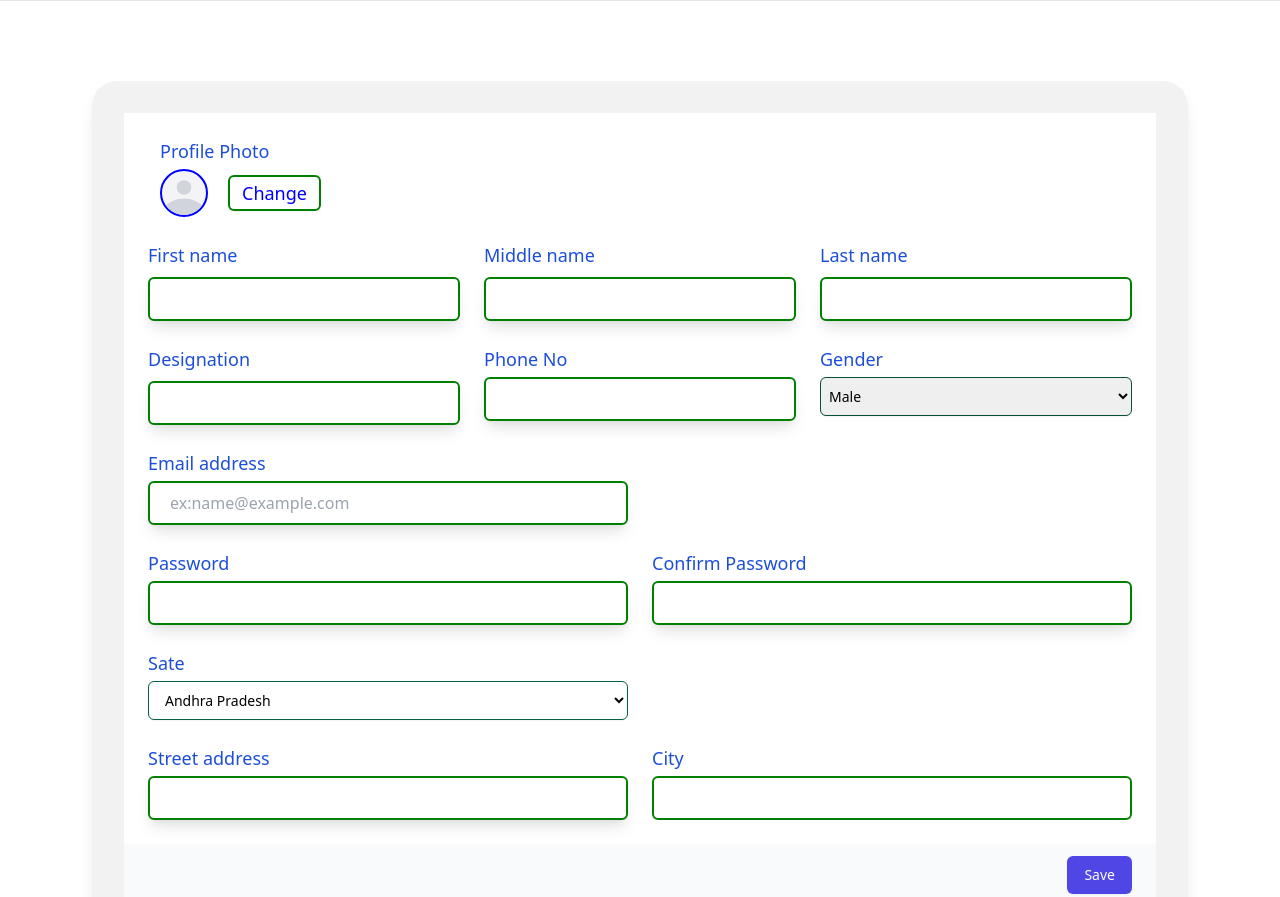
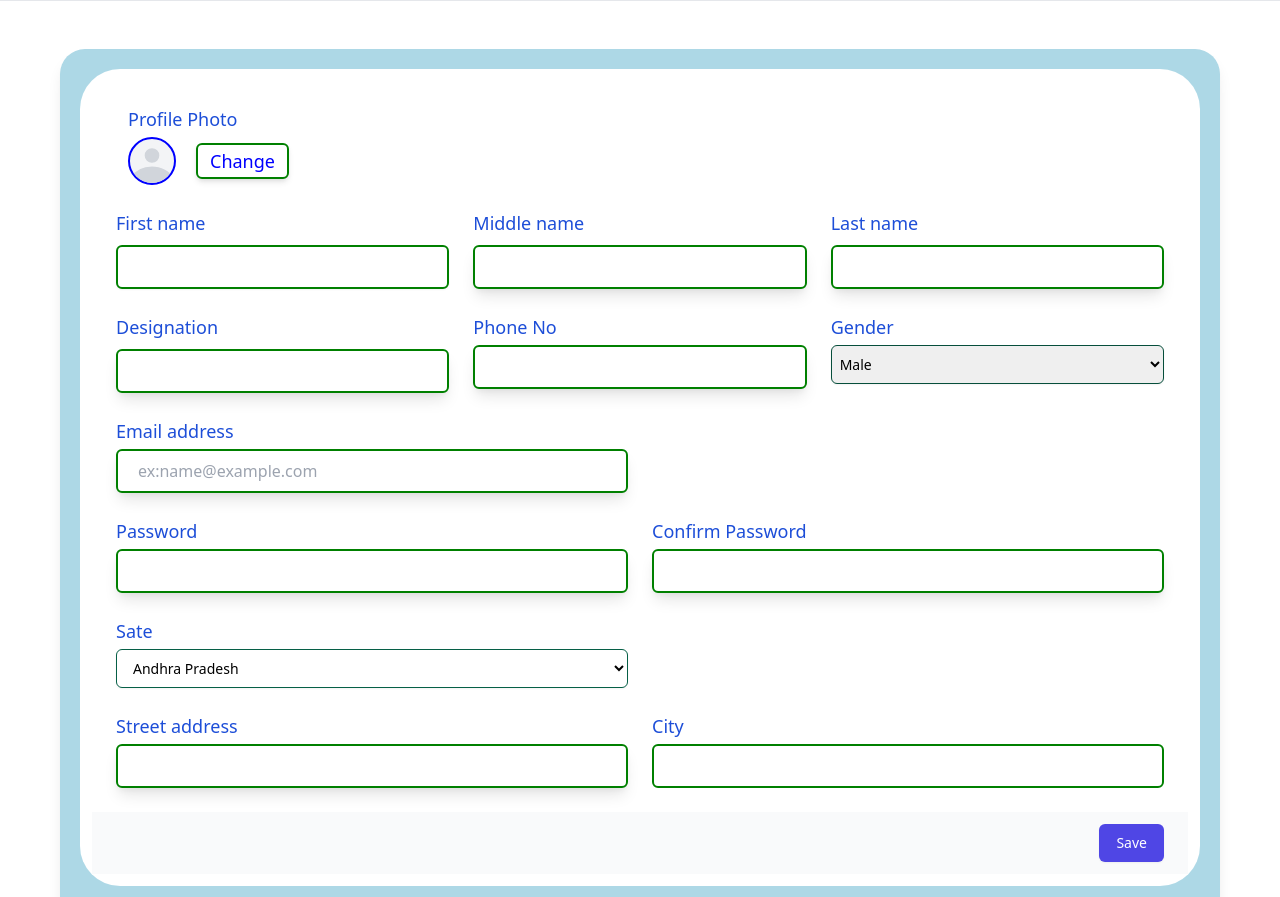
Before and after one commit to johnylogic/Assignments, a plain HTML site: page index.html in a window 1280 px wide. Shown: the top 897 px of the page. Drawn offline with nearby package versions, Linux system fonts and the light colour scheme.

Commit message:
Added border colour

```diff
--- a/index.html
+++ b/index.html
@@ -17,12 +17,12 @@
         </div>
     </div>
     <!--boder line-->
-    <div class="animate__animated animate__backInRight" style="padding: 5rem; ">
-        <div class="mx-3 py-5 shadow-lg" style=" background-color: #f2f2f2; border-radius: 25px;">
+    <div class="animate__animated animate__backInRight" style="padding: 3rem; ">
+        <div class="mx-3 py-5 shadow-lg" style=" background-color: lightblue; border-radius: 25px;">
 
             <div class="mx-5 md:mt-0 md:col-span-2">
                 <form action="" method="POST" onsubmit="return checkForm(this);">
-                    <div class="p-3 mb-5 bg-light rounded">
+                    <div class="p-3 mb-5 bg-light rounded" style=" background-color: #ffffff; border-radius: 40px;">
                         <div class="px-4 py-5 bg-white sm:p-6">
                             <div class="grid grid-cols-6 gap-6">
 
@@ -39,7 +39,7 @@
                                             </svg>
                                         </span>
                                         <button type="button"
-                                            class="ml-5 bg-white py-2 px-3 border border-gray-300 rounded-md shadow-sm text-lg leading-4 font-medium text-gray-700
+                                            class="ml-5 bg-white py-2 px-3 border border-gray-300 rounded-md shadow-md text-lg leading-4 font-medium text-gray-700
                                             hover:bg-gray-50 focus:outline-none focus:ring-2 focus:ring-offset-2 focus:ring-indigo-500"
                                             style="color: blue; border: 2px solid green">
                                             Change
@@ -51,7 +51,7 @@
                                     <label for="first-name" class="block text-lg font-medium text-blue-700">
                                         First name</label>
                                     <input type="text" name="first-name" id="first-name" autocomplete="given-name"
-                                        class=" mt-2 focus:ring-indigo-500 focus:border-indigo-500 block w-full shadow-lg sm:text-sm border-black-300 rounded-md"
+                                        class=" mt-2 focus:ring-indigo-500 focus:border-indigo-500 block w-full shadow-sm sm:text-sm border-black-300 rounded-md"
                                         id="text1" onkeypress="return IsAlpha(event);" ondrop="return false;" onpaste=" return false;"
                                         style="height: 20px; font-size: medium; padding: 20px 20px; border: 2px solid green" required>
                                 </div>
```
